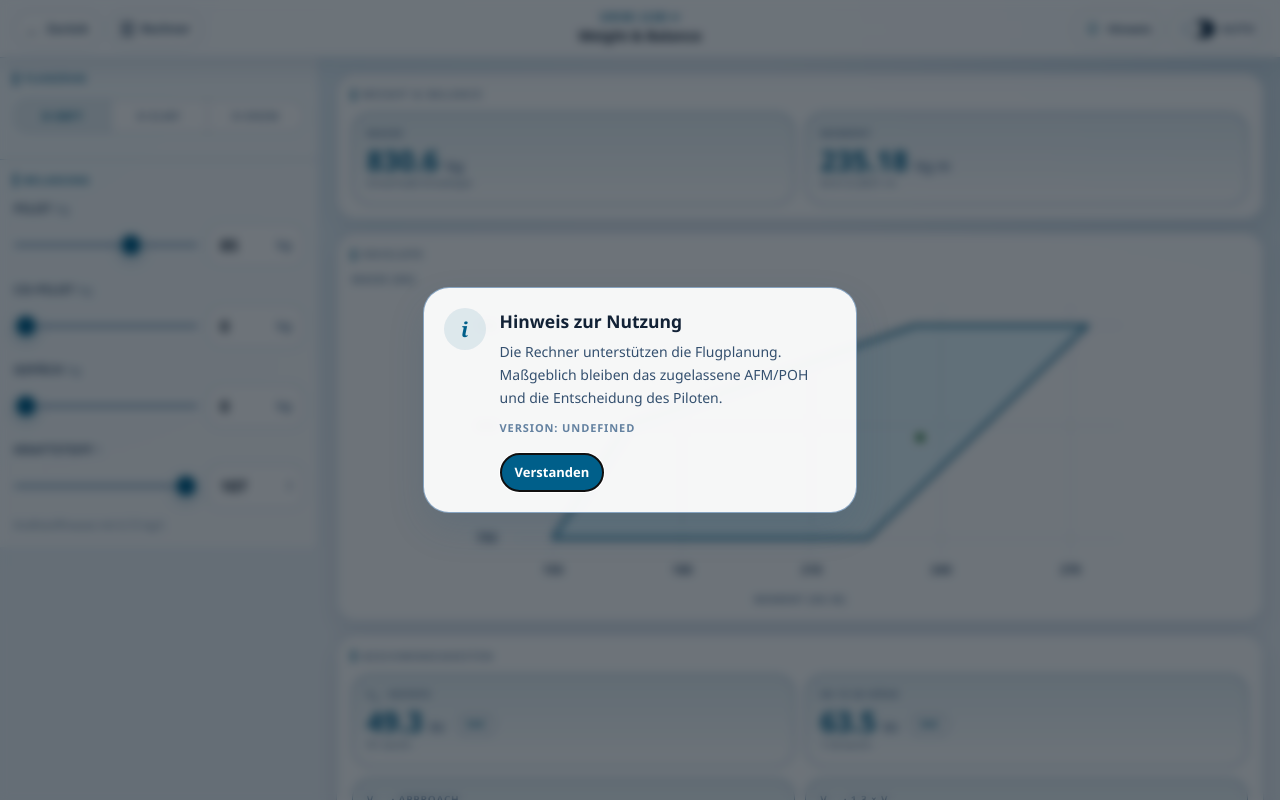
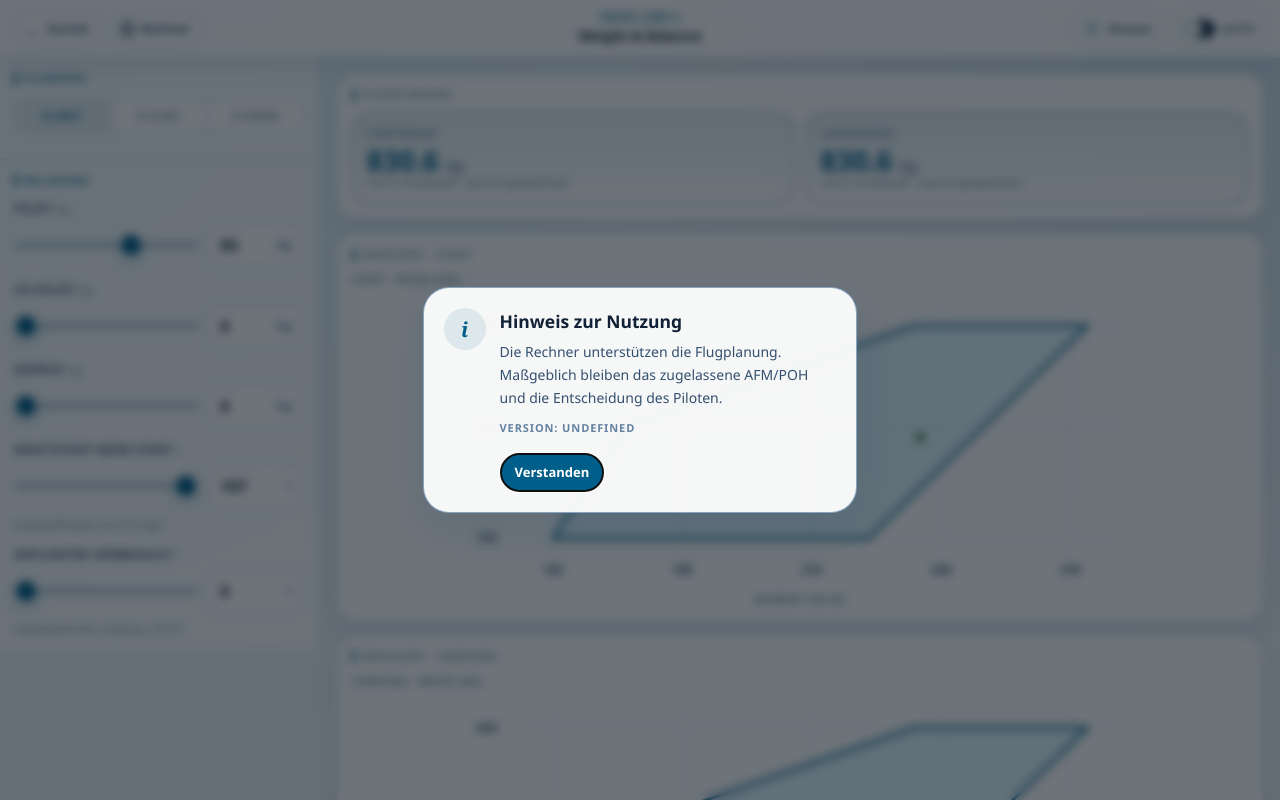
Before and after one commit to aguther/aircraft-performance, a React (Vite) app: page /weight_balance.html in a window 1280 px wide. Shown: the top 800 px of the page. Built offline with nearby package versions, Linux system fonts and the light colour scheme.

Commit message:
feat: connected weight and balance to flight plan

```diff
--- a/src/app/FlightPlanContext.tsx
+++ b/src/app/FlightPlanContext.tsx
@@ -1,4 +1,4 @@
-import { createContext, type ReactNode, useContext, useEffect, useMemo, useState } from "react";
+import { createContext, type ReactNode, useCallback, useContext, useEffect, useMemo, useState } from "react";
 
 const FLIGHT_PLAN_STORAGE_KEY = "performance-calculators-flight-plan";
 
@@ -47,7 +47,13 @@ function loadFlightPlan(): FlightPlan {
   if (typeof window === "undefined") return defaultFlightPlan;
   try {
     const stored = window.localStorage.getItem(FLIGHT_PLAN_STORAGE_KEY);
-    return stored ? { ...defaultFlightPlan, ...JSON.parse(stored) as FlightPlan } : defaultFlightPlan;
+    if (!stored) return defaultFlightPlan;
+    const parsed = JSON.parse(stored) as Partial<FlightPlan>;
+    return {
+      ...defaultFlightPlan,
+      ...parsed,
+      weightBalance: { ...defaultFlightPlan.weightBalance, ...parsed.weightBalance },
+    };
   } catch {
     return defaultFlightPlan;
   }
@@ -55,6 +61,14 @@ function loadFlightPlan(): FlightPlan {
 
 export function FlightPlanProvider({ children }: { children: ReactNode }) {
   const [flightPlan, setFlightPlan] = useState(loadFlightPlan);
+  const updateWeightBalance = useCallback((change: Partial<WeightBalancePlan>) => setFlightPlan((current) => ({
+    ...current,
+    weightBalance: { ...current.weightBalance, ...change },
+  })), []);
+  const publishMasses = useCallback((masses: Omit<FlightPlanMasses, "updatedAt">) => setFlightPlan((current) => ({
+    ...current,
+    masses: { ...masses, updatedAt: new Date().toISOString() },
+  })), []);
 
   useEffect(() => {
     try {
@@ -66,15 +80,9 @@ export function FlightPlanProvider({ children }: { children: ReactNode }) {
 
   const value = useMemo<FlightPlanContextValue>(() => ({
     flightPlan,
-    updateWeightBalance: (change) => setFlightPlan((current) => ({
-      ...current,
-      weightBalance: { ...current.weightBalance, ...change },
-    })),
-    publishMasses: (masses) => setFlightPlan((current) => ({
-      ...current,
-      masses: { ...masses, updatedAt: new Date().toISOString() },
-    })),
-  }), [flightPlan]);
+    updateWeightBalance,
+    publishMasses,
+  }), [flightPlan, publishMasses, updateWeightBalance]);
 
   return <FlightPlanContext.Provider value={value}>{children}</FlightPlanContext.Provider>;
 }
--- a/src/pages/WeightBalancePage.tsx
+++ b/src/pages/WeightBalancePage.tsx
@@ -1,19 +1,14 @@
-import { useMemo, useState } from "react";
+import { useEffect, useMemo } from "react";
 import { calculateWeightBalance } from "../aircraft/g115b/calculators";
 import { g115bData } from "../aircraft/g115b/data";
+import { useFlightPlan } from "../app/FlightPlanContext";
 import { kilometersPerHourToKnots } from "../domain";
 import { CalculatorCard, MetricItem, SpeedSymbol } from "../components/CalculatorCard";
 import { SliderField } from "../components/SliderField";
 
 type WeightBalanceResult = ReturnType<typeof calculateWeightBalance>;
 
-const DEFAULT_AIRCRAFT = "D-EBFT";
-const DEFAULT_PILOT_MASS_KG = 85;
-const DEFAULT_COPILOT_MASS_KG = 0;
-const DEFAULT_BAGGAGE_MASS_KG = 0;
-const DEFAULT_FUEL_LITERS = 107;
-
-function EnvelopeChart({ result }: { result: WeightBalanceResult }) {
+function EnvelopeChart({ result, label }: { result: WeightBalanceResult; label: string }) {
   const envelope = g115bData.weightBalance.envelope;
   const minMoment =
     Math.min(...envelope.map((point) => point.momentKgM), result.totalMomentKgM) - 8;
@@ -41,7 +36,7 @@ function EnvelopeChart({ result }: { result: WeightBalanceResult }) {
   return (
     <div className="wb-chart-wrap">
       <div className="wb-chart-axis-key">
-        <span>Masse [kg]</span>
+        <span>{label} · Masse [kg]</span>
       </div>
       <svg
         className="wb-chart"
@@ -154,23 +149,39 @@ function SpeedMetric({
 }
 
 export function WeightBalancePage() {
-  const [aircraftName, setAircraftName] = useState(DEFAULT_AIRCRAFT);
-  const [pilotMassKg, setPilotMassKg] = useState(DEFAULT_PILOT_MASS_KG);
-  const [copilotMassKg, setCopilotMassKg] = useState(DEFAULT_COPILOT_MASS_KG);
-  const [baggageMassKg, setBaggageMassKg] = useState(DEFAULT_BAGGAGE_MASS_KG);
-  const [fuelLiters, setFuelLiters] = useState(DEFAULT_FUEL_LITERS);
-
-  const result = useMemo(
+  const { flightPlan, updateWeightBalance, publishMasses } = useFlightPlan();
+  const plan = flightPlan.weightBalance;
+  const landingFuelLiters = Math.max(0, plan.startFuelLiters - plan.plannedFuelBurnLiters);
+  const startResult = useMemo(
     () =>
       calculateWeightBalance({
-        aircraftName,
-        pilotMassKg,
-        copilotMassKg,
-        baggageMassKg,
-        fuelLiters,
+        aircraftName: plan.registration,
+        pilotMassKg: plan.pilotMassKg,
+        copilotMassKg: plan.copilotMassKg,
+        baggageMassKg: plan.baggageMassKg,
+        fuelLiters: plan.startFuelLiters,
       }),
-    [aircraftName, pilotMassKg, copilotMassKg, baggageMassKg, fuelLiters],
+    [plan.registration, plan.pilotMassKg, plan.copilotMassKg, plan.baggageMassKg, plan.startFuelLiters],
   );
+  const landingResult = useMemo(
+    () => calculateWeightBalance({
+      aircraftName: plan.registration,
+      pilotMassKg: plan.pilotMassKg,
+      copilotMassKg: plan.copilotMassKg,
+      baggageMassKg: plan.baggageMassKg,
+      fuelLiters: landingFuelLiters,
+    }),
+    [plan.registration, plan.pilotMassKg, plan.copilotMassKg, plan.baggageMassKg, landingFuelLiters],
+  );
+
+  useEffect(() => {
+    publishMasses({
+      startMassKg: startResult.totalMassKg,
+      landingMassKg: landingResult.totalMassKg,
+      startFuelLiters: plan.startFuelLiters,
+      landingFuelLiters,
+    });
+  }, [landingFuelLiters, landingResult.totalMassKg, plan.startFuelLiters, publishMasses, startResult.totalMassKg]);
 
   return (
     <div className="page-layout">
@@ -185,10 +196,10 @@ export function WeightBalancePage() {
           >
             {g115bData.weightBalance.emptyAircraft.map((aircraft) => (
               <button
-                className={`mode-btn${aircraft.name === aircraftName ? " active" : ""}`}
+                className={`mode-btn${aircraft.name === plan.registration ? " active" : ""}`}
                 type="button"
                 key={aircraft.name}
-                onClick={() => setAircraftName(aircraft.name)}
+                onClick={() => updateWeightBalance({ registration: aircraft.name })}
               >
                 {aircraft.name}
               </button>
@@ -200,68 +211,85 @@ export function WeightBalancePage() {
           <SliderField
             label="Pilot"
             unit="kg"
-            value={pilotMassKg}
+            value={plan.pilotMassKg}
             min={0}
             max={130}
             inputMax={150}
-            onChange={setPilotMassKg}
+            onChange={(pilotMassKg) => updateWeightBalance({ pilotMassKg })}
           />
           <SliderField
             label="Co-Pilot"
             unit="kg"
-            value={copilotMassKg}
+            value={plan.copilotMassKg}
             min={0}
             max={130}
             inputMax={150}
-            onChange={setCopilotMassKg}
+            onChange={(copilotMassKg) => updateWeightBalance({ copilotMassKg })}
           />
           <SliderField
             label="Gepäck"
             unit="kg"
-            value={baggageMassKg}
+            value={plan.baggageMassKg}
             min={0}
             max={20}
-            onChange={setBaggageMassKg}
+            onChange={(baggageMassKg) => updateWeightBalance({ baggageMassKg })}
           />
           <SliderField
-            label="Kraftstoff"
+            label="Kraftstoff beim Start"
             unit="l"
-            value={fuelLiters}
+            value={plan.startFuelLiters}
             min={0}
             max={107}
             inputMax={130}
             hint="Kraftstoffmasse mit 0,72 kg/l."
-            onChange={setFuelLiters}
+            onChange={(startFuelLiters) => updateWeightBalance({ startFuelLiters })}
+          />
+          <SliderField
+            label="Geplanter Verbrauch"
+            unit="l"
+            value={plan.plannedFuelBurnLiters}
+            min={0}
+            max={107}
+            inputMax={130}
+            hint={`Verbleibend bei Landung: ${landingFuelLiters.toFixed(1)} l`}
+            onChange={(plannedFuelBurnLiters) => updateWeightBalance({ plannedFuelBurnLiters })}
           />
         </div>
       </aside>
       <main className="results">
-        <CalculatorCard title="Weight & Balance">
+        <CalculatorCard title="Flugplanung">
           <div className="wb-summary">
             <div className="result-grid">
               <MetricItem
-                label="Masse"
-                value={result.totalMassKg.toFixed(1)}
+                label="Startmasse"
+                value={startResult.totalMassKg.toFixed(1)}
                 unit="kg"
                 subtext={
-                  result.withinEnvelope ? "Innerhalb Envelope" : "Ausserhalb Envelope"
+                  startResult.withinEnvelope ? `${plan.startFuelLiters.toFixed(1)} l Kraftstoff · zentral gespeichert` : "Ausserhalb Envelope"
                 }
-                danger={!result.withinEnvelope}
+                danger={!startResult.withinEnvelope}
               />
               <MetricItem
-                label="Moment"
-                value={result.totalMomentKgM.toFixed(2)}
-                unit="kg m"
-                subtext={`Arm ${result.cgArmM.toFixed(4)} m`}
-                danger={!result.withinEnvelope}
+                label="Landemasse"
+                value={landingResult.totalMassKg.toFixed(1)}
+                unit="kg"
+                subtext={
+                  landingResult.withinEnvelope ? `${landingFuelLiters.toFixed(1)} l Kraftstoff · zentral gespeichert` : "Ausserhalb Envelope"
+                }
+                danger={!landingResult.withinEnvelope}
               />
             </div>
-            {result.warnings.length > 0 ? (
+            {plan.plannedFuelBurnLiters > plan.startFuelLiters ? (
               <div className="wb-inline-warnings">
-                {result.warnings.map((warning) => (
+                <div className="wb-inline-warning danger">Geplanter Verbrauch überschreitet den Kraftstoff beim Start.</div>
+              </div>
+            ) : null}
+            {[...startResult.warnings, ...landingResult.warnings].length > 0 ? (
+              <div className="wb-inline-warnings">
+                {[...startResult.warnings, ...landingResult.warnings].map((warning, index) => (
                   <div
                     className={`wb-inline-warning${warning.danger ? " danger" : ""}`}
-                    key={warning.text}
+                    key={`${warning.text}-${index}`}
                   >
                     {warning.text}
                   </div>
@@ -270,8 +298,11 @@ export function WeightBalancePage() {
             ) : null}
           </div>
         </CalculatorCard>
-        <CalculatorCard title="Envelope">
-          <EnvelopeChart result={result} />
+        <CalculatorCard title="Envelope · Start">
+          <EnvelopeChart result={startResult} label="Start" />
+        </CalculatorCard>
+        <CalculatorCard title="Envelope · Landung">
+          <EnvelopeChart result={landingResult} label="Landung" />
         </CalculatorCard>
         <CalculatorCard title="Geschwindigkeiten">
           <div className="speed-grid">
@@ -281,16 +312,16 @@ export function WeightBalancePage() {
                   <SpeedSymbol index="R" /> · Rotate
                 </span>
               }
-              speedKmh={result.speeds.rotateSpeedKmh}
+              speedKmh={startResult.speeds.rotateSpeedKmh}
             />
-            <SpeedMetric label="in 15 m Höhe" speedKmh={result.speeds.speedAt15mKmh} />
+            <SpeedMetric label="in 15 m Höhe" speedKmh={startResult.speeds.speedAt15mKmh} />
             <SpeedMetric
               label={
                 <span>
                   <SpeedSymbol index="APP" /> · Approach
                 </span>
               }
-              speedKmh={result.speeds.approachSpeedKmh}
+              speedKmh={landingResult.speeds.approachSpeedKmh}
             />
             <SpeedMetric
               label={
@@ -298,7 +329,7 @@ export function WeightBalancePage() {
                   <SpeedSymbol index="REF" /> · 1.3 × <SpeedSymbol index="S0" />
                 </span>
               }
-              speedKmh={result.speeds.referenceSpeedKmh}
+              speedKmh={landingResult.speeds.referenceSpeedKmh}
             />
             <SpeedMetric
               label={
@@ -306,16 +337,19 @@ export function WeightBalancePage() {
                   <SpeedSymbol index="S0" /> · Leerlauf 40°
                 </span>
               }
-              speedKmh={result.speeds.stallIdleFlaps40Kmh}
+              speedKmh={landingResult.speeds.stallIdleFlaps40Kmh}
             />
           </div>
         </CalculatorCard>
-        <CalculatorCard title="Beladung">
-          <BreakdownTable result={result} />
+        <CalculatorCard title="Beladung · Start">
+          <BreakdownTable result={startResult} />
+        </CalculatorCard>
+        <CalculatorCard title="Beladung · Landung">
+          <BreakdownTable result={landingResult} />
         </CalculatorCard>
         <CalculatorCard title="Bedingungen">
           <div className="conditions-grid">
-            {result.conditions.map((condition) => (
+            {startResult.conditions.map((condition) => (
               <span key={condition}>{condition}</span>
             ))}
           </div>
```
Also changed, not shown: 2 other files (tests, documents, lock files or other folders).
